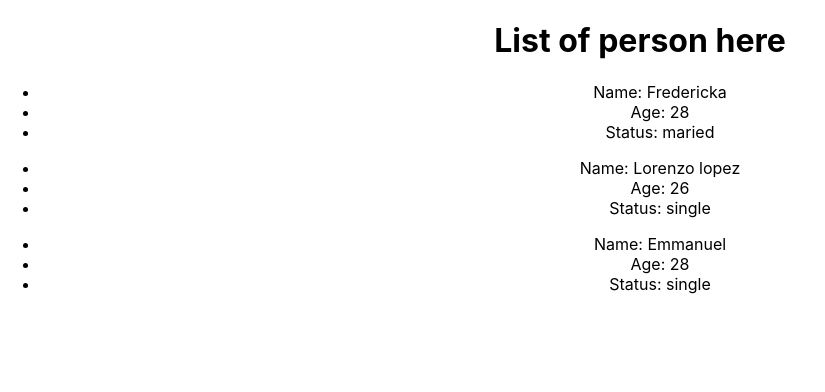
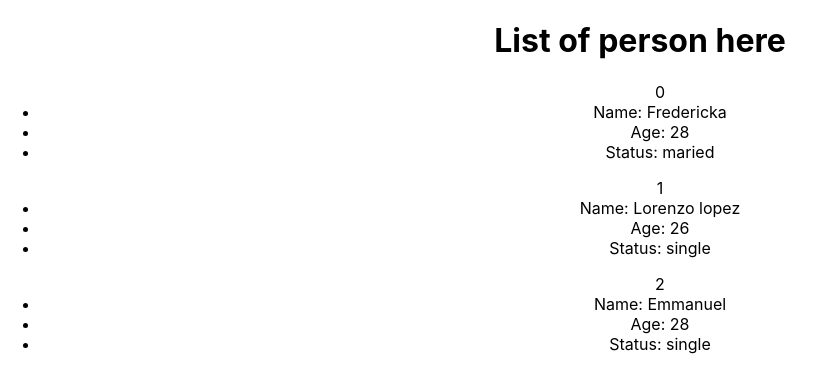
Before and after one commit to fabuloussTeam/reactRevision, a React (Create React App) app: page / in a window 1280 px wide. Shown: the top 392 px of the page, without its empty margins (0-825 px from the left). Built offline with nearby package versions, Linux system fonts and the light colour scheme.

Commit message:
Mapping array + insertion d'une key unique

```diff
--- a/src/components/NameList.js
+++ b/src/components/NameList.js
@@ -28,8 +28,13 @@ const NameList = () => {
     ];
 
 
-    const OnePerson = usersEmployees.map(person => <Person key={person.id} person={person}/>)
+    // const OnePerson = usersEmployees.map(person => <Person key={person.id} person={person}/>)
   //On ne map pas le tableau dans le render
+
+    const OnePerson = usersEmployees.map((person, index) => <Person key={index} nid={index} person={person}/>)
+     // Lorsque il ya pas de cle unique a choisir, on ajoute un deuxieme
+     //paramettre a map:index que on utilise comme cle. Il n'est pas conseiller de l'utiliser
+     // a cause de trois pb: filtrage, clee unique dans le tableau en questtion
 
     return (
            <div>
--- a/src/components/Person.js
+++ b/src/components/Person.js
@@ -1,11 +1,12 @@
 import React from 'react';
 
-const Person = ({person}) => {
+const Person = ({ nid, person}) => {
 
     //const {name, age, status} = props;
 
     return (
         <ul>
+            {nid}
          <li>Name: {person.name} </li>
          <li>Age: {person.age}</li>
           <li>Status: {person.status}</li>
```
